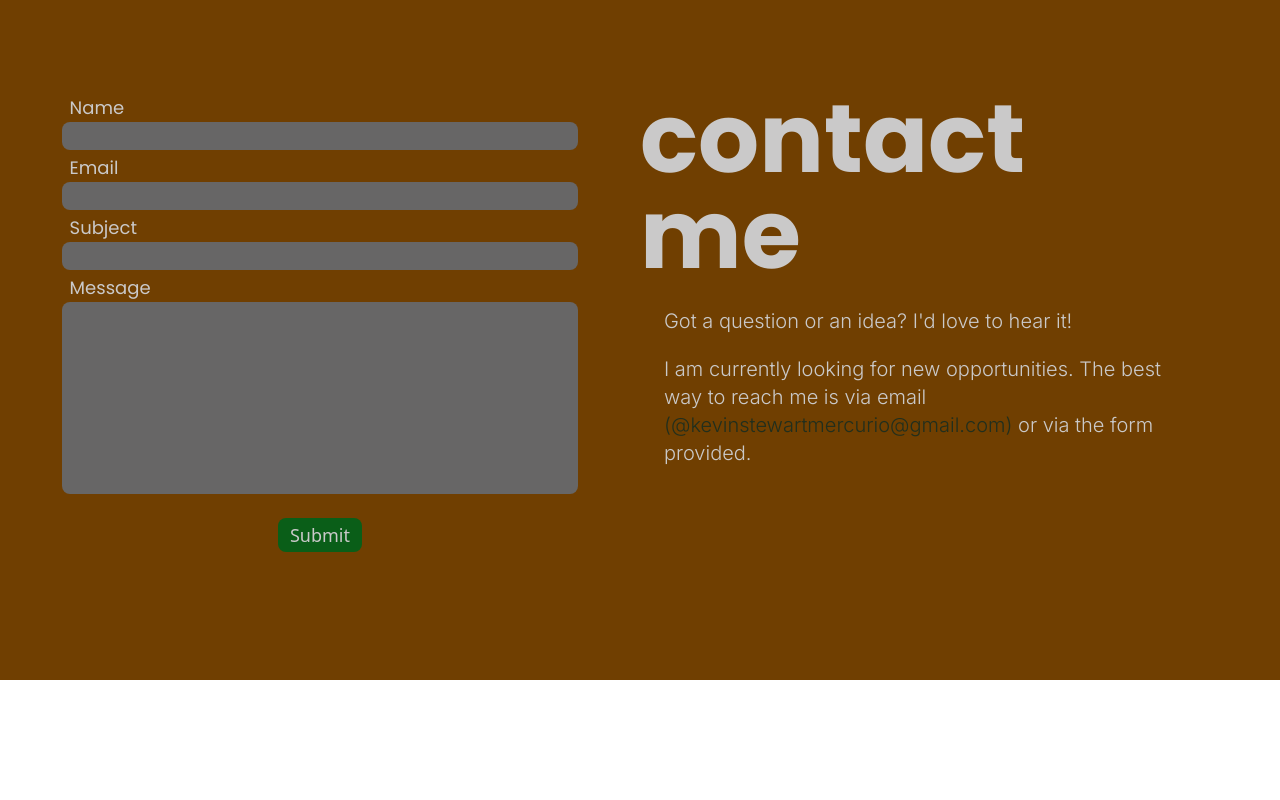
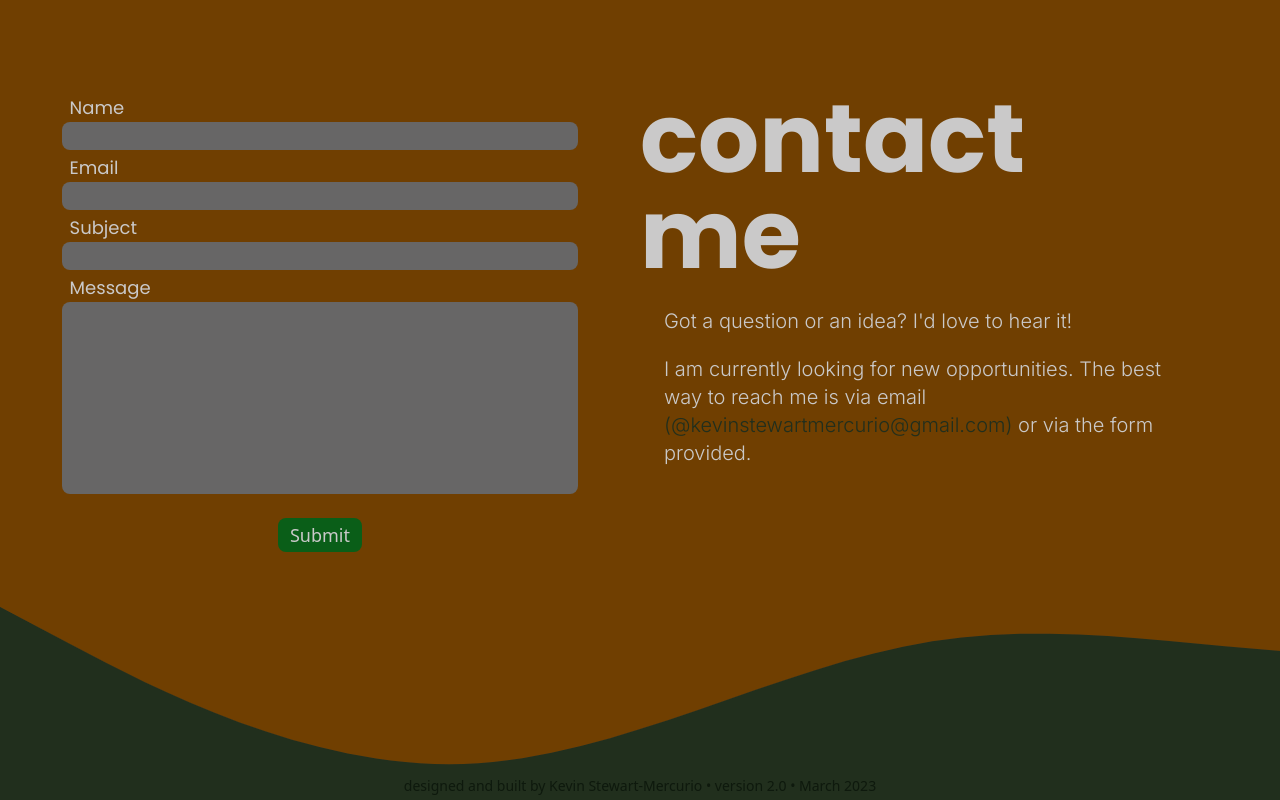
Before and after one commit to kevinstewartmercurio/portfolio, a Next.js app: page / in a window 1280 px wide. Shown: the part 2571-3371 px from the top of the page. Before the commit the page ends 3251 px from the top, so only its background shows below. Built offline with nearby package versions, Linux system fonts and the light colour scheme.

Commit message:
added footer

```diff
--- a/src/components/Contact.jsx
+++ b/src/components/Contact.jsx
@@ -3,7 +3,7 @@ import { Form } from "@/components/Form"
 export function Contact() {
     return (
         <>
-            <div className="bg-[#703f01] w-full h-max pt-32 pb-32 flex flex-col md:flex-row-reverse">
+            <div className="bg-[#703f01] w-full h-max pt-32 flex flex-col md:flex-row-reverse">
                 <div className="text-[#cac9c9] md:w-1/2 pl-4 md:pl-0 pr-3 md:pr-10 lg:pr-20 my-auto pt-7 md:pt-0 pb-4 md:pb-20">
                     <h1 className="font-['Poppins'] text-5xl md:text-7xl lg:text-8xl font-bold">
                         contact me
--- /dev/null
+++ b/src/components/Footer.jsx
@@ -0,0 +1,15 @@
+export function Footer() {
+    return (
+        <>
+            <div className="w-full h-[248px] text-center absolute">
+                <p className="text-[#0e190d] mt-[224px] text-sm">
+                    designed and built by Kevin Stewart-Mercurio&nbsp;
+                    <span className="invisible sm:visible absolute sm:static">
+                        &#x2022; version 2.0 &#x2022; March 2023
+                    </span>
+                </p>
+            </div>
+            <div className="bg-[url(/waves-footer-haikei.png)] bg-no-repeat w-full h-[248px]"></div>
+        </>
+    )
+}
--- a/src/components/ProjectsPreview.jsx
+++ b/src/components/ProjectsPreview.jsx
@@ -112,7 +112,7 @@ export function ProjectsPreview() {
                         some of the projects that I've been working on recently.
                     </p>
                 </div>
-                <div className="bg-[url(/waves-haikei.png)] bg-no-repeat w-full h-[128px] mt-[136px] xxs:mt-[116px] xs:mt-[126px] xl:mt-[164px] absolute"></div>
+                <div className="bg-[url(/waves-projects-haikei.png)] bg-no-repeat w-full h-[128px] mt-[136px] xxs:mt-[116px] xs:mt-[126px] xl:mt-[164px] absolute"></div>
                 <div className="bg-[#703f01] w-full h-[1136px] sm:h-[388px] md:h-[432px] mt-[240px] xxs:mt-[220px] xs:mt-[254px] xl:mt-[292px] px-3 pt-6 pb-4 absolute z-10">
                     <div className="h-full flex flex-col sm:flex-row items-center sm:justify-center">
                         {projects.map((el, idx) => {
--- a/src/pages/index.js
+++ b/src/pages/index.js
@@ -5,6 +5,7 @@ import { Welcome } from "@/components/Welcome"
 import { Bio } from "@/components/Bio"
 import { ProjectsPreview } from "@/components/ProjectsPreview"
 import { Contact } from "@/components/Contact"
+import { Footer } from "@/components/Footer"
 
 export default function Home() {
     const aboutRef = useRef()
@@ -40,6 +41,8 @@ export default function Home() {
             <div ref={contactRef}>
                 <Contact/>
             </div>
+            {/* <div className="border-solid border-4 border-black box-border w-full"></div> */}
+            <Footer />
         </>
     );
 }
```
Also changed, not shown: public/waves-footer-haikei.png (added), public/waves-projects-haikei.png (renamed from public/waves-haikei.png).
